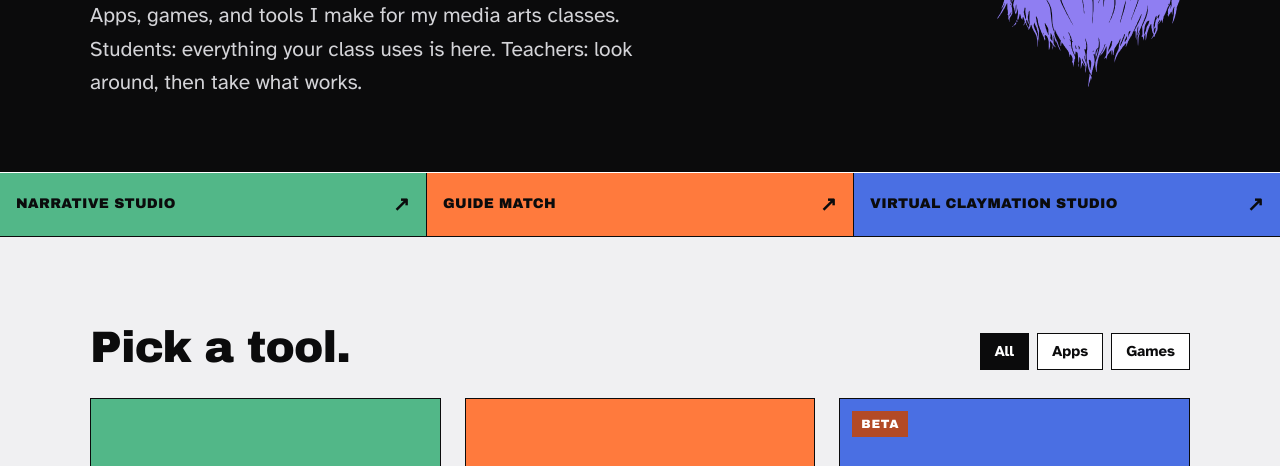
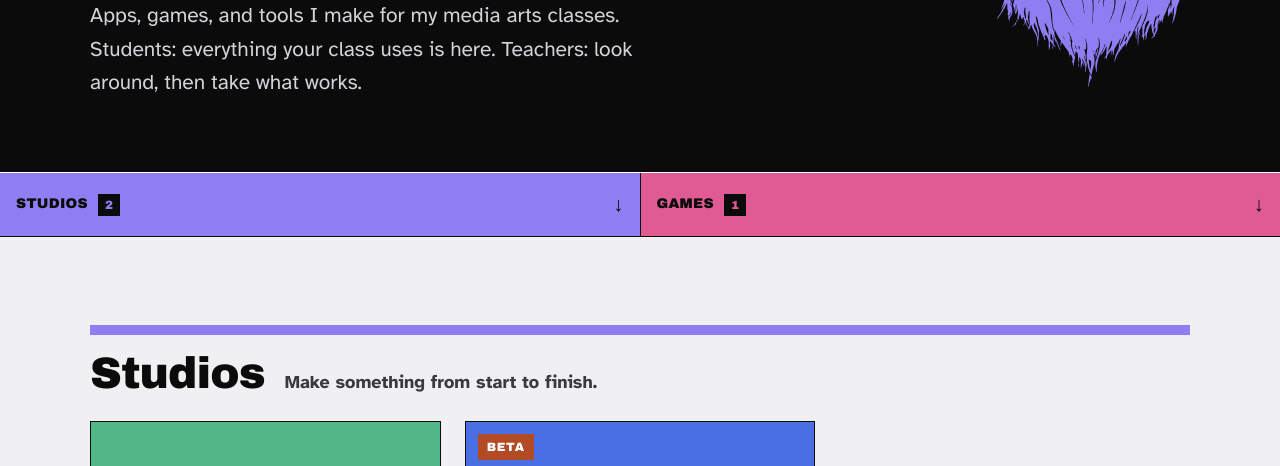
Before and after one commit to twalsh95/twalsh95.github.io, a plain HTML site: page index.html in a window 1280 px wide. Shown: the part 486-952 px from the top of the page. Drawn offline with Linux system fonts and the light colour scheme; a web font is replaced by a local one.

Commit message:
Group apps into category bins; hero strip jumps to each category
Co-Authored-By: Claude Opus 5.5 <noreply@anthropic.com>

```diff
--- a/apps.js
+++ b/apps.js
@@ -20,7 +20,7 @@
     tagline     One short line under the title.
     description Two or three sentences. Plain language for students.
     href        Where Open goes. A repo with Pages on is "/<repo-name>/". Anything else: "https://...".
-    kind        "App", "Game", or "Tool". Drives the filter buttons.
+    kind        Which bin the app goes in: "Studio", "Game", or "Tool" (see WC_CATEGORIES at the bottom).
     tags        Short labels: classes, skills.
     status      "live", "beta" (works, still changing), or "soon" (not clickable yet).
     icon        book, clay, film, camera, pencil, palette, puzzle, sparkle, grid
@@ -38,7 +38,7 @@ window.WC_APPS = [
     description:
       "A writing workspace for stories and screenplays. Build characters, locations, scenes, and your world, arrange an outline, then write in a story or screenplay editor.",
     href: "/narrative-studio-2/",
-    kind: "App",
+    kind: "Studio",
     tags: ["Writing", "Screenwriting"],
     status: "live",
     icon: "book",
@@ -139,7 +139,7 @@ window.WC_APPS = [
     description:
       "Pose a clay puppet one small move at a time, frame the shot with a real camera, capture each frame, and play it back. Onion skin shows where the last frame was.",
     href: "/virtual-claymation-studio/",
-    kind: "App",
+    kind: "Studio",
     tags: ["Videography", "Animation"],
     status: "beta",
     icon: "clay",
@@ -196,3 +196,14 @@ window.WC_APPS = [
   }
 
 ];
+
+/*
+  THE CATEGORIES (the bins on the home page, and the color strip in the hero).
+  Each app's "kind" picks its bin. Bins show in this order, and only when they have an app in them.
+  The colors here are the category's color. Each app keeps its own color on its card.
+*/
+window.WC_CATEGORIES = [
+  { kind: "Studio", label: "Studios", color: "#8F7EF2", blurb: "Make something from start to finish." },
+  { kind: "Game",   label: "Games",   color: "#E05A93", blurb: "Practice one skill, fast." },
+  { kind: "Tool",   label: "Tools",   color: "#3BA3C2", blurb: "Quick help with one job." }
+];
--- a/assets/site.js
+++ b/assets/site.js
@@ -82,7 +82,7 @@
       '<div class="body"><h3>' + esc(a.name) + "</h3>" +
       (a.tagline ? '<p class="tagline">' + esc(a.tagline) + "</p>" : "") +
       (a.description && a.description !== a.tagline ? '<p class="desc">' + esc(a.description) + "</p>" : "") +
-      '<div class="meta"><span class="badge kind">' + esc(a.kind) + "</span>" + tags + "</div>" +
+      '<div class="meta"><span class="badge kind"' + (a.kindColor ? ' style="--k:' + esc(a.kindColor) + '"' : "") + ">" + esc(a.kind) + "</span>" + tags + "</div>" +
       (a.note ? '<p class="note">' + esc(a.note) + "</p>" : "") +
       '<div class="actions">' + open + about + "</div></div></article>";
   }
--- a/assets/wc.css
+++ b/assets/wc.css
@@ -122,8 +122,8 @@ h1, h2, h3 { margin: 0; }
 .strip a:last-child { border-right: 0; }
 .strip a:hover, .strip a:focus-visible { flex-grow: 1.6; }
 .strip a span { overflow: hidden; text-overflow: ellipsis; white-space: nowrap; }
+.strip a .count { font: 800 12px/1 var(--display); background: #0B0B0C; color: var(--c); padding: 5px 7px; flex: none; }
 .strip a .go { margin-left: auto; font-family: var(--body); font-size: 20px; }
-.strip a.soon { pointer-events: none; background: repeating-linear-gradient(-45deg, var(--c) 0 10px, #0B0B0C 10px 12px); }
 @media (max-width: 560px) { .strip { flex-direction: column; } .strip a { border-right: 0; border-bottom: 1.5px solid #0B0B0C; } .strip a:last-child { border-bottom: 0; } }
 
 /* ---------- Sections ---------- */
@@ -147,6 +147,17 @@ h1, h2, h3 { margin: 0; }
 .card .desc { margin: 0; color: var(--ink-2); font-size: 16px; }
 .card .meta { display: flex; flex-wrap: wrap; gap: 6px; margin-top: 4px; }
 .card .meta .kind { background: var(--ink); color: var(--on-ink); border-color: var(--ink); }
+.card .meta .kind[style] { background: var(--k); border-color: var(--k); color: #0B0B0C; }
+
+/* ---------- Category bins ---------- */
+.sr-only { position: absolute; width: 1px; height: 1px; overflow: hidden; clip: rect(0 0 0 0); white-space: nowrap; }
+.bin { scroll-margin-top: 88px; }
+.bin + .bin { margin-top: clamp(48px, 7vw, 80px); }
+.bin-head { display: flex; flex-wrap: wrap; align-items: baseline; gap: 8px 20px; margin-bottom: 24px;
+  border-top: 10px solid var(--k); padding-top: 16px; }
+.bin-head h2 { font-size: clamp(28px, 4vw, 44px); }
+.bin-head p { margin: 0; color: var(--ink-2); font-weight: 700; }
+.bin:target .bin-head h2 { text-decoration: underline; text-decoration-color: var(--k); text-decoration-thickness: 6px; text-underline-offset: 8px; }
 .card .note { font-size: 14px; color: var(--ink-2); margin: 0; }
 .card .actions { display: flex; gap: 8px; margin-top: auto; padding-top: 8px; }
 .card .actions .btn { flex: 1; }
--- a/index.html
+++ b/index.html
@@ -26,16 +26,13 @@
         </div>
         <div class="hero-mark" aria-hidden="true"><span class="mark"></span></div>
       </div>
-      <nav class="strip" id="strip" aria-label="Open an app"></nav>
+      <nav class="strip" id="strip" aria-label="Jump to a category"></nav>
     </section>
 
     <section class="section band" id="apps" aria-labelledby="apps-title">
       <div class="wrap">
-        <div class="section-head">
-          <h2 class="display" id="apps-title">Pick a tool.</h2>
-          <div class="chips" id="filters" role="group" aria-label="Filter by type"></div>
-        </div>
-        <div class="grid" id="grid" aria-live="polite"></div>
+        <h2 class="display sr-only" id="apps-title">All the apps</h2>
+        <div id="bins"></div>
       </div>
     </section>
 
@@ -64,36 +61,43 @@
   <script>
     (function () {
       var S = window.WCSite, esc = S.esc;
-      var grid = document.getElementById("grid"), filters = document.getElementById("filters"), strip = document.getElementById("strip");
+      var binsEl = document.getElementById("bins"), strip = document.getElementById("strip");
+      var FALLBACK = ["#3DB487", "#E5784F", "#BDBDC4"];
+      function slug(t) { return String(t).toLowerCase().replace(/[^a-z0-9]+/g, "-").replace(/^-|-$/g, ""); }
+
       wc.apps().then(function (all) {
         var apps = all.filter(function (a) { return !a.hidden; });
 
-        strip.innerHTML = apps.map(function (a) {
-          var soon = a.status === "soon";
-          return '<a href="' + (soon ? "#apps" : esc(a.href)) + '" class="' + (soon ? "soon" : "") + '" style="--c:' + esc(a.color) + '"' +
-            (soon ? ' aria-disabled="true" tabindex="-1"' : "") + "><span>" + esc(a.name) + '</span><span class="go" aria-hidden="true">' + (soon ? "" : "&#8599;") + "</span></a>";
+        // Categories from apps.js, in that order, then any kind that isn't listed there.
+        var cats = (window.WC_CATEGORIES || []).map(function (c) { return Object.assign({}, c); });
+        apps.forEach(function (a) {
+          if (!cats.some(function (c) { return c.kind === a.kind; })) {
+            cats.push({ kind: a.kind, label: a.kind + "s", color: FALLBACK[(cats.length) % FALLBACK.length] });
+          }
+        });
+        cats.forEach(function (c) {
+          c.id = slug(c.label);
+          c.apps = apps.filter(function (a) { return a.kind === c.kind; });
+          c.apps.forEach(function (a) { a.kindColor = c.color; });
+        });
+        cats = cats.filter(function (c) { return c.apps.length; });
+
+        // Hero strip: one block per category; each jumps to its bin.
+        strip.innerHTML = cats.map(function (c) {
+          return '<a href="#' + c.id + '" style="--c:' + esc(c.color) + '"><span>' + esc(c.label) +
+            '</span><span class="count" aria-label="' + c.apps.length + ' apps">' + c.apps.length + '</span><span class="go" aria-hidden="true">&#8595;</span></a>';
         }).join("");
 
-        var kinds = [];
-        apps.forEach(function (a) { if (kinds.indexOf(a.kind) < 0) kinds.push(a.kind); });
-        var active = "All";
-        function render() {
-          var shown = apps.filter(function (a) { return active === "All" || a.kind === active; });
-          grid.innerHTML = shown.length ? shown.map(S.card).join("") : '<p class="empty">Nothing here yet.</p>';
-        }
-        if (kinds.length > 1) {
-          filters.innerHTML = ["All"].concat(kinds).map(function (k) {
-            var label = k === "All" ? "All" : k + "s";
-            return '<button class="chip" type="button" data-k="' + esc(k) + '" aria-pressed="' + (k === active) + '">' + esc(label) + "</button>";
-          }).join("");
-          filters.addEventListener("click", function (e) {
-            var b = e.target.closest("button"); if (!b) return;
-            active = b.dataset.k;
-            [].forEach.call(filters.children, function (c) { c.setAttribute("aria-pressed", c === b); });
-            render();
-          });
-        }
-        render();
+        // Bins
+        binsEl.innerHTML = cats.map(function (c) {
+          return '<section class="bin" id="' + c.id + '" style="--k:' + esc(c.color) + '" aria-labelledby="' + c.id + '-t">' +
+            '<div class="bin-head"><h2 class="display" id="' + c.id + '-t">' + esc(c.label) + "</h2>" +
+            (c.blurb ? "<p>" + esc(c.blurb) + "</p>" : "") + "</div>" +
+            '<div class="grid">' + c.apps.map(S.card).join("") + "</div></section>";
+        }).join("") || '<p class="empty">Nothing here yet.</p>';
+
+        // Arriving with #studios etc. in the address: jump there once the bins exist.
+        if (location.hash) { var t = document.getElementById(location.hash.slice(1)); if (t) t.scrollIntoView(); }
       });
     })();
   </script>
```
Also changed, not shown: 2 other files.
